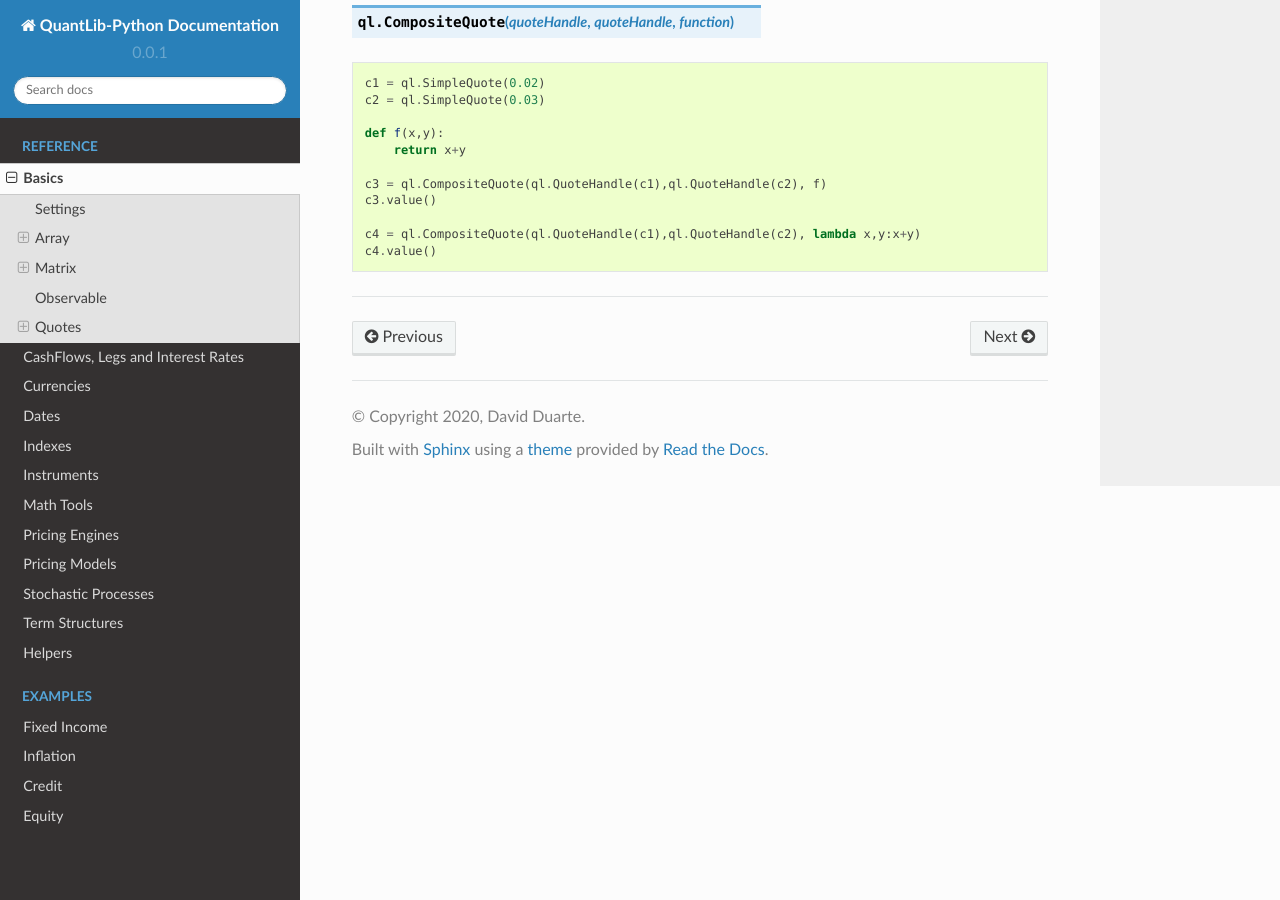
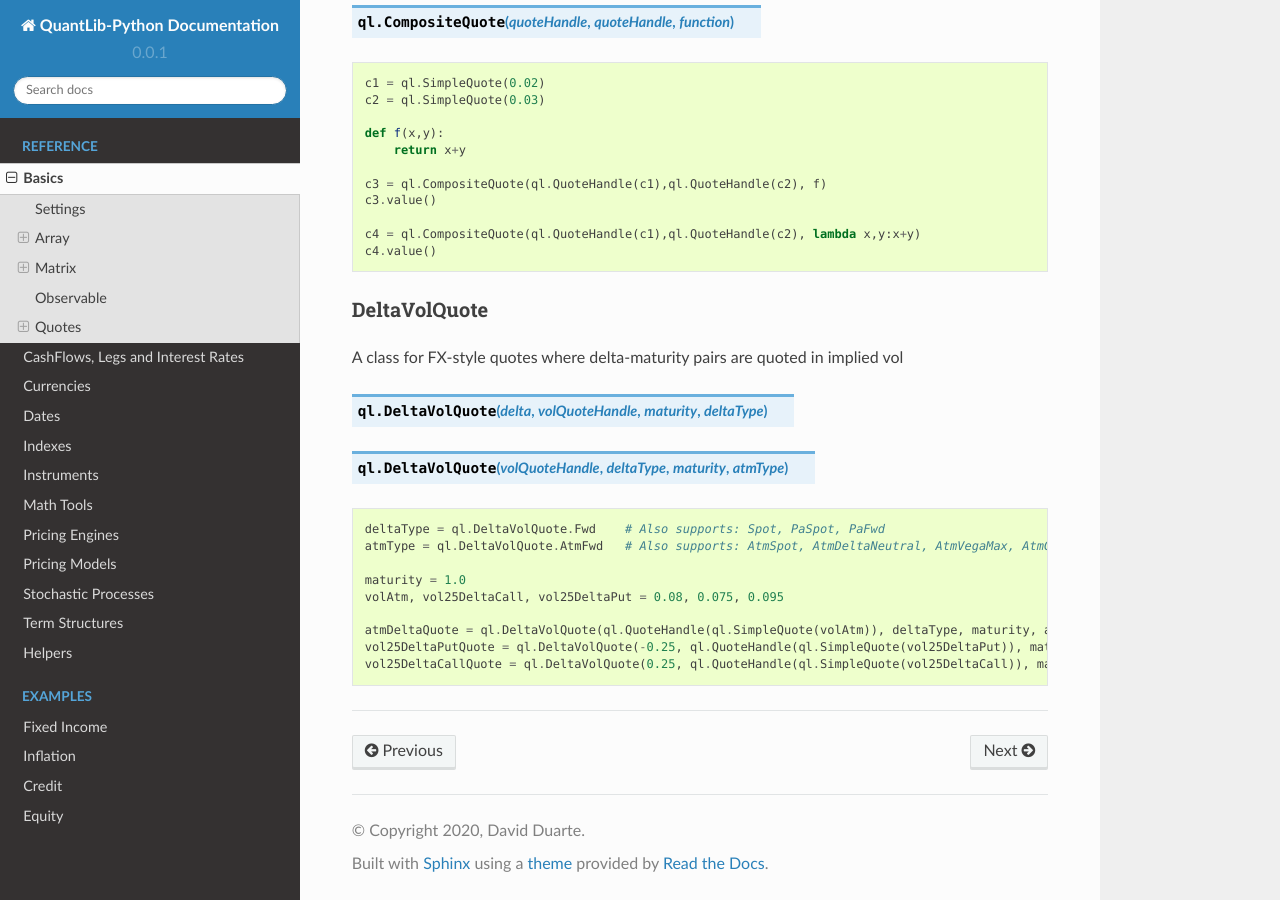
Before and after one commit to nhaga/QuantLib-Python-Docs, a Sphinx documentation site: the page built from docs/basics.rst, in a window 1280 px wide and 900 px high, scrolled down 3105 px. Built offline with Sphinx 7.4.7 and the Read the Docs theme 2.0.0, drawn with Linux system fonts in a browser that asks for light colours; formulas are drawn with MathJax 3.

Commit message:
Adding deltaVolQuote to quotes

```diff
--- a/docs/basics.rst
+++ b/docs/basics.rst
@@ -181,4 +181,25 @@ CompositeQuote
     c4 = ql.CompositeQuote(ql.QuoteHandle(c1),ql.QuoteHandle(c2), lambda x,y:x+y)
     c4.value()
 
+
+DeltaVolQuote
+*************
+
+A class for FX-style quotes where delta-maturity pairs are quoted in implied vol
+
+.. function:: ql.DeltaVolQuote(delta, volQuoteHandle, maturity, deltaType)
+.. function:: ql.DeltaVolQuote(volQuoteHandle, deltaType, maturity, atmType)
+
+.. code-block:: python
+
+    deltaType = ql.DeltaVolQuote.Fwd    # Also supports: Spot, PaSpot, PaFwd
+    atmType = ql.DeltaVolQuote.AtmFwd   # Also supports: AtmSpot, AtmDeltaNeutral, AtmVegaMax, AtmGammaMax, AtmPutCall50
+
+    maturity = 1.0
+    volAtm, vol25DeltaCall, vol25DeltaPut = 0.08, 0.075, 0.095
+
+    atmDeltaQuote = ql.DeltaVolQuote(ql.QuoteHandle(ql.SimpleQuote(volAtm)), deltaType, maturity, atmType)
+    vol25DeltaPutQuote = ql.DeltaVolQuote(-0.25, ql.QuoteHandle(ql.SimpleQuote(vol25DeltaPut)), maturity, deltaType)
+    vol25DeltaCallQuote = ql.DeltaVolQuote(0.25, ql.QuoteHandle(ql.SimpleQuote(vol25DeltaCall)), maturity, deltaType)
+
 ----
```
